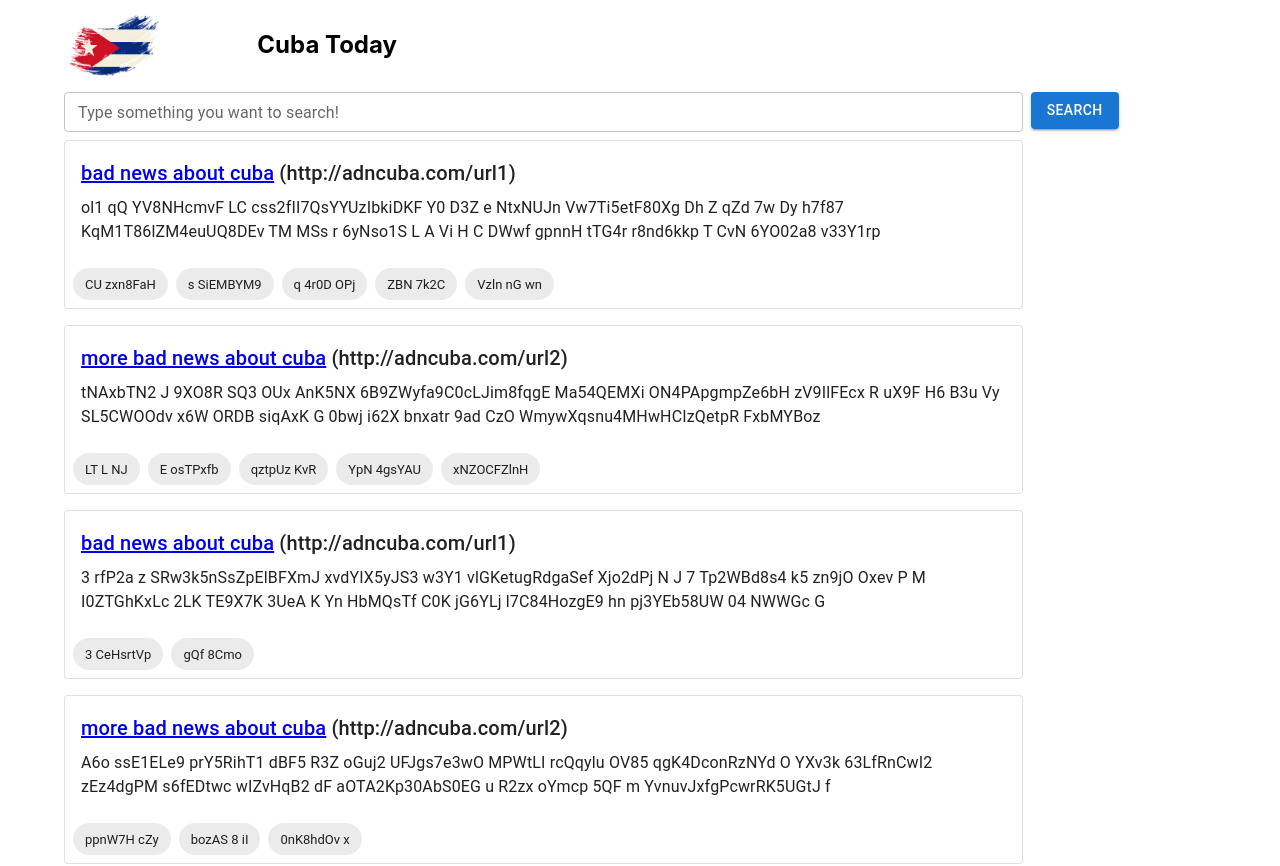
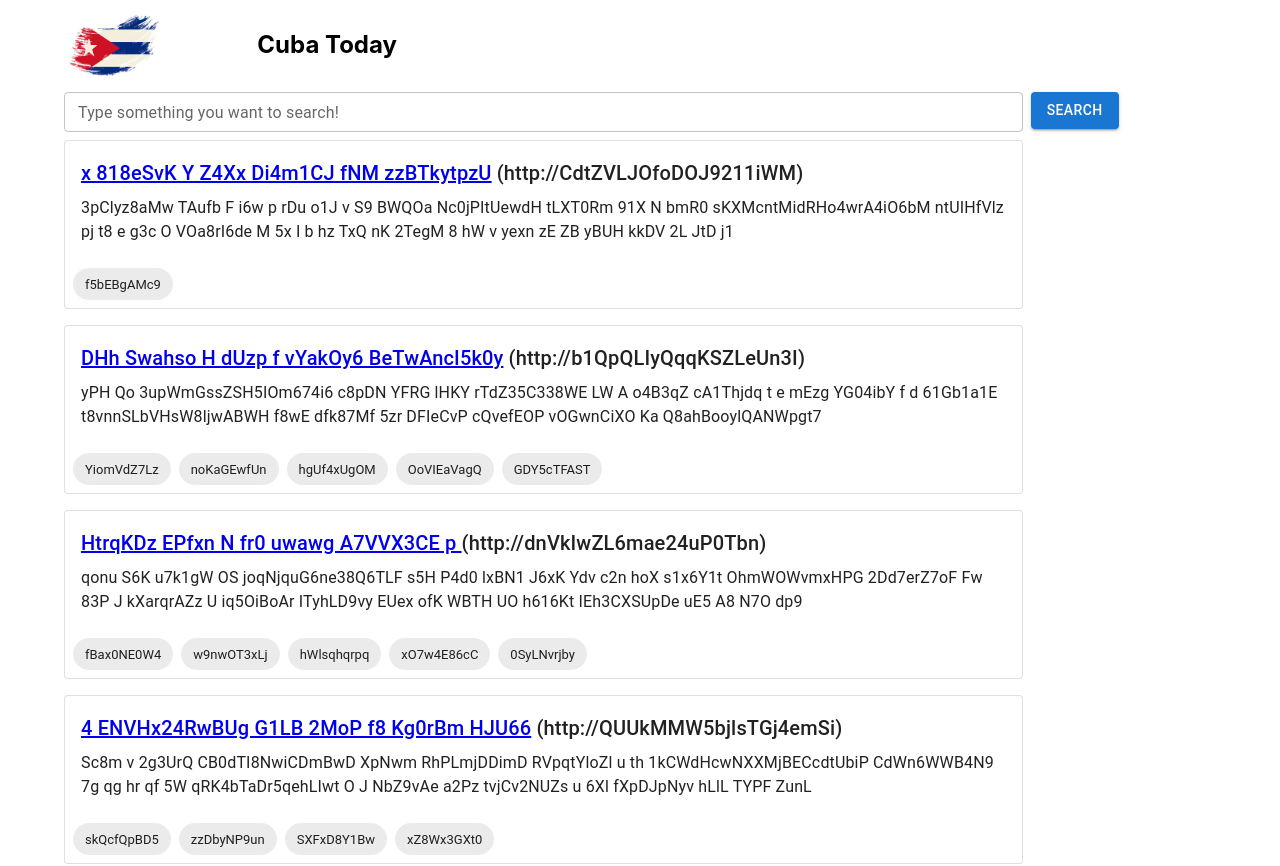
Before and after one commit to snava10/cubanews, a React (Create React App) app in the folder crawl-and-search-ui/: page /search in a window 1280 px wide. Shown: the top 866 px of the page. Built offline with nearby package versions, Linux system fonts and the light colour scheme.

Commit message:
Add random results generator and refactor result cards

```diff
--- a/crawl-and-search-ui/src/Components/SearchResultCard.tsx
+++ b/crawl-and-search-ui/src/Components/SearchResultCard.tsx
@@ -1,4 +1,4 @@
-import { Button, Card, CardActions, CardContent, CardHeader, Chip, Typography } from "@mui/material";
+import { Card, CardActions, CardContent, CardHeader, Chip, Typography } from "@mui/material";
 import { Box } from "@mui/system";
 
 // For sure!
@@ -12,26 +12,25 @@ import { Box } from "@mui/system";
 interface ResultCardFields {
   url: string;
   title: string;
+  summary: string;
+  tags: Array<string>;
 }
-export function SearchResultCard(props: ResultCardFields) {
-  const randomBodyFiller = generateRandomString(200)
-  const randomTags = Array.from({ length: randomIntFromInterval(1, 6) }, () => generateRandomString(10));
-
+export function SearchResultCard(props: { content: ResultCardFields }) {
   return (
     <Box>
       <Card variant="outlined">
         <CardContent>
           <Typography gutterBottom variant="h6" component="div">
-            <a href={props.url}>{props.title}</a>
-            <a> ({props.url})</a>
+            <a href={props.content.url}>{props.content.title}</a>
+            <a> ({props.content.url})</a>
           </Typography>
           <Typography >
-            {randomBodyFiller}
+            {props.content.summary}
           </Typography>
         </CardContent>
         <CardActions>
-          {randomTags.map((tag: string) => (
-            <Chip label={tag} />
+          {props.content.tags.map((tag: string) => (
+            <Chip key={tag} label={tag} />
           ))}
         </CardActions>
       </Card>
--- /dev/null
+++ b/crawl-and-search-ui/src/Helpers/resultsGenerator.tsx
@@ -0,0 +1,44 @@
+interface ResultCard {
+  url: string;
+  title: string;
+  summary: string;
+  tags: Array<string>;
+}
+
+export function generateResults(quantity: number) {
+  var results: Array<ResultCard> = []
+
+  for (let i = 0; i < quantity; i++) {
+    var newCard: ResultCard = {
+      url: `http://${generateRandomString(20, false)}`,
+      title: generateRandomString(40),
+      summary: generateRandomString(200),
+      tags: Array.from({ length: randomIntFromInterval(1, 6) }, () => generateRandomString(10, false))
+    }
+
+    results.push(newCard)
+  }
+
+  return results
+}
+
+function generateRandomString(size: number, withSpaces: boolean = true) {
+  var characters = 'ABCD EFGH IJKL MNOP QRST UVWX YZab cdef ghij klmn opqr stuv wxyz 0123 4567 89';
+
+  if (!withSpaces) {
+    characters = characters.replace(/\s/g, "")
+  }
+
+  let res = '';
+  const charactersLength = characters.length;
+  for (let i = 0; i < size; i++) {
+    res += characters.charAt(Math.floor(Math.random() * charactersLength));
+  }
+
+  return res;
+}
+
+function randomIntFromInterval(min: number, max: number) {
+  // min and max included
+  return Math.floor(Math.random() * (max - min + 1) + min)
+}
--- a/crawl-and-search-ui/src/Pages/Search.tsx
+++ b/crawl-and-search-ui/src/Pages/Search.tsx
@@ -3,39 +3,17 @@ import Button from "@mui/material/Button";
 import { Container, Grid, Paper, Stack, TextField } from "@mui/material";
 import logo from "../cuban-flag.jpg";
 import { SearchResultCard } from "../Components/SearchResultCard";
+import { generateResults } from "../Helpers/resultsGenerator";
 
 export function Search() {
-  const [searchResults, setSearchResults] = useState([
-    // Uncomment this to test. Do not commit unncommented
-    { url: "http://adncuba.com/url1", title: "bad news about cuba" },
-    { url: "http://adncuba.com/url2", title: "more bad news about cuba" },
+  // const [searchResults, setSearchResults] = useState([
+  //   // Uncomment this to test. Do not commit unncommented
+  //   { url: "http://adncuba.com/url1", title: "bad news about cuba" },
+  //   { url: "http://adncuba.com/url2", title: "more bad news about cuba" }
+  // ]);
 
-    { url: "http://adncuba.com/url1", title: "bad news about cuba" },
-    { url: "http://adncuba.com/url2", title: "more bad news about cuba" },
+  const [searchResults, setSearchResults] = useState(generateResults(10));
 
-    { url: "http://adncuba.com/url1", title: "bad news about cuba" },
-    { url: "http://adncuba.com/url2", title: "more bad news about cuba" },
-
-    { url: "http://adncuba.com/url1", title: "bad news about cuba" },
-    { url: "http://adncuba.com/url2", title: "more bad news about cuba" },
-
-    { url: "http://adncuba.com/url1", title: "bad news about cuba" },
-    { url: "http://adncuba.com/url2", title: "more bad news about cuba" },
-    { url: "http://adncuba.com/url1", title: "bad news about cuba" },
-    { url: "http://adncuba.com/url2", title: "more bad news about cuba" },
-
-    { url: "http://adncuba.com/url1", title: "bad news about cuba" },
-    { url: "http://adncuba.com/url2", title: "more bad news about cuba" },
-
-    { url: "http://adncuba.com/url1", title: "bad news about cuba" },
-    { url: "http://adncuba.com/url2", title: "more bad news about cuba" },
-
-    { url: "http://adncuba.com/url1", title: "bad news about cuba" },
-    { url: "http://adncuba.com/url2", title: "more bad news about cuba" },
-
-    { url: "http://adncuba.com/url1", title: "bad news about cuba" },
-    { url: "http://adncuba.com/url2", title: "more bad news about cuba" },
-  ]);
   const [queryString, setQueryString] = useState("");
 
   function search() {
@@ -92,10 +70,10 @@ export function Search() {
                 //     <a href={res.url}>{res.title}</a>
                 //   </h4>
                 // </Paper>
-                SearchResultCard({
-                  url: res.url,
-                  title: res.title
-                })
+                <SearchResultCard
+                  key={res.url}
+                  content={res}
+                />
               ))}
             </Stack>
           </Grid>
```
